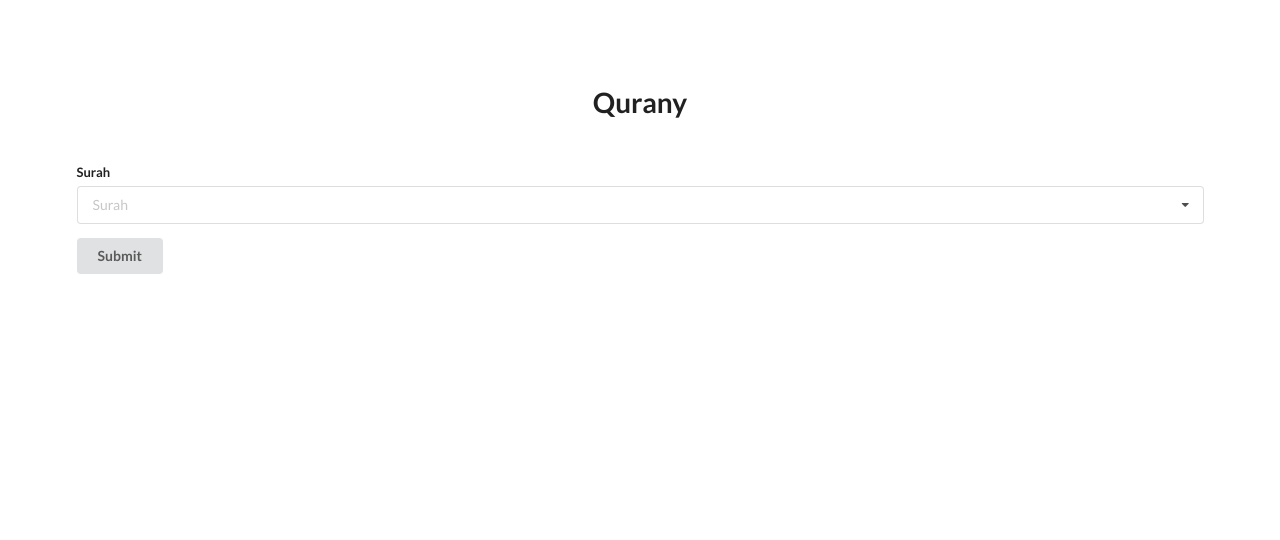
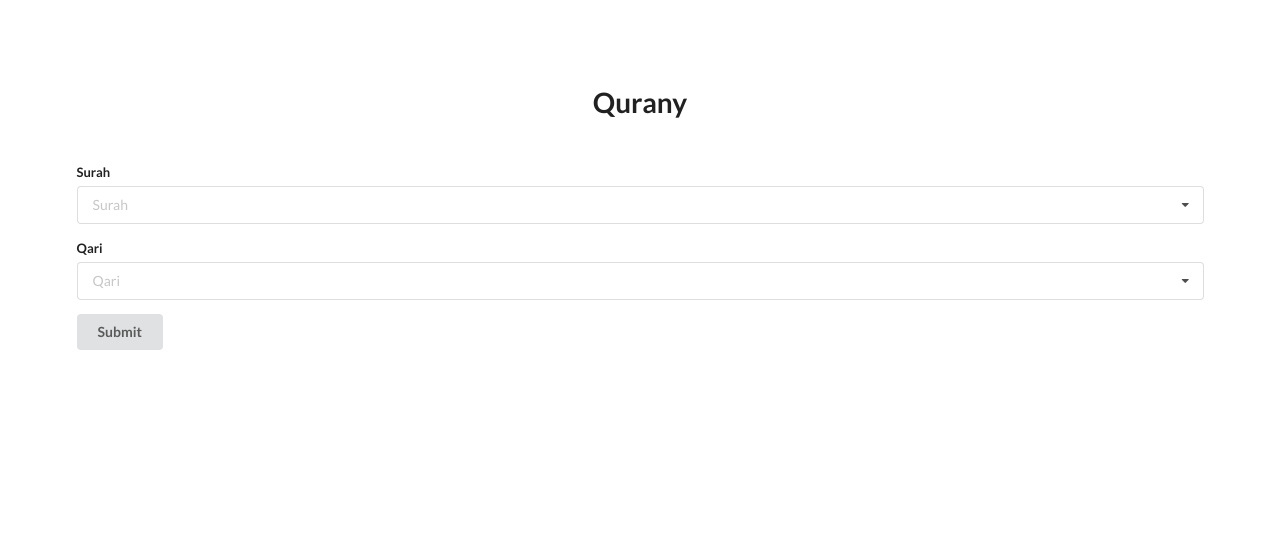
Before and after one commit to adirizka7/Qurany, a Flask app: page / in a window 1280 px wide. Shown: the top 540 px of the page. Run offline with Flask 2, Linux system fonts and the light colour scheme; some libraries are stand-ins or nearby versions.

Commit message:
add support for multiple qaris

```diff
--- a/app.py
+++ b/app.py
@@ -16,6 +16,7 @@ def index():
 @app.route('/generate_surah', methods=['POST'])
 def generate_surah():
     selected_surah = request.form.get('selected_surah')
+    selected_qari = request.form.get('selected_qari')
 
     # to get surah's id from '1. Al-Fatihah' format
     selected_surah = selected_surah.split('. ')
@@ -28,6 +29,7 @@ def generate_surah():
 
     surah_path = os.path.join(
         cfg['directory']['surahs_folder'],
+        selected_qari,
         f'{selected_surah:03d}.mp3'
     )
 
--- a/templates/index.html
+++ b/templates/index.html
@@ -39,6 +39,20 @@
             <option value="">Surah</option>
             {% for surah in surahs %}
             <option value="{{surah}}">{{ surah }}</option>
+            {% endfor %}
+          </select>
+        </div>
+
+        <div class="field">
+          <label>Qari</label>
+          <select
+            class="ui search selection dropdown"
+            type="text"
+            name="selected_qari"
+          >
+            <option value="">Qari</option>
+            {% for qari in Qari %}
+            <option value="{{qari}}">{{ qari }}</option>
             {% endfor %}
           </select>
         </div>
--- a/util/context.py
+++ b/util/context.py
@@ -1,6 +1,7 @@
 from config import cfg
 
 import yaml
+import os
 
 
 def generate_surahs():
@@ -9,7 +10,13 @@ def generate_surahs():
     surahs = [surah for surah in surahs_yaml['surah_name']]
     return surahs
 
+def generate_qari():
+    qari_name = os.listdir(cfg['directory']['surahs_folder'])
+    qari_name.remove('README.md')
+    return qari_name
+
 
 context = {
-    'surahs': generate_surahs()
+    'surahs': generate_surahs(),
+    'Qari': generate_qari()
 }
```
Also changed, not shown: static/surahs/README.md.
